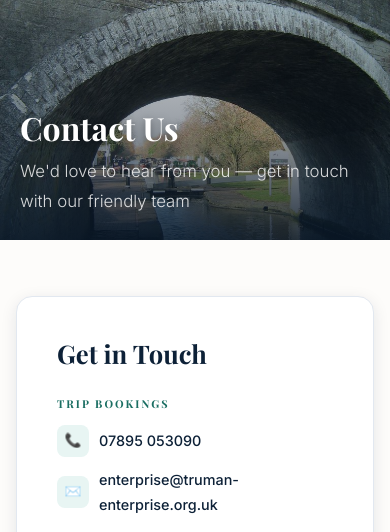
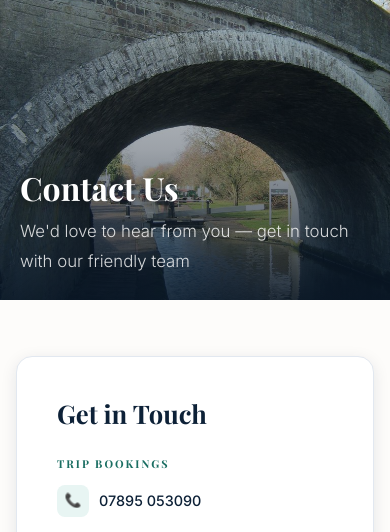
Before and after one commit to hafi2-cpu/truman-enterprise-website, a PHP site: page /contact.html in a window 390 px wide. Shown: the part 69-601 px from the top of the page. Run offline with PHP 8.4, Linux system fonts and the light colour scheme; some web fonts are replaced.

Commit message:
Increase page hero banner height: 480px desktop, 380px tablet, 300px mobile

```diff
--- a/css/style.css
+++ b/css/style.css
@@ -261,7 +261,7 @@ nav {
 /* ===== PAGE HERO ===== */
 .page-hero {
   position: relative;
-  min-height: 340px;
+  min-height: 480px;
   background-size: cover;
   background-position: center center;
   background-repeat: no-repeat;
@@ -1606,7 +1606,7 @@ hr.divider {
   .form-row { grid-template-columns: 1fr; }
   .trip-row .form-row { grid-template-columns: 1fr 1fr; }
   .page-hero-content { padding: 28px 24px; }
-  .page-hero { min-height: 280px; }
+  .page-hero { min-height: 380px; }
   .hero { min-height: 500px; }
   .hero-content { text-align: center; padding: 90px 24px 70px; }
   .hero-actions { justify-content: center; }
@@ -1617,7 +1617,7 @@ hr.divider {
   section { padding: 56px 16px; }
   .hero { min-height: 420px; }
   .hero-content { padding: 80px 16px 60px; }
-  .page-hero { min-height: 240px; }
+  .page-hero { min-height: 300px; }
   .page-hero-content { padding: 24px 20px; }
   .form-card { padding: 24px 20px; }
   .footer-grid { grid-template-columns: 1fr; }
```
